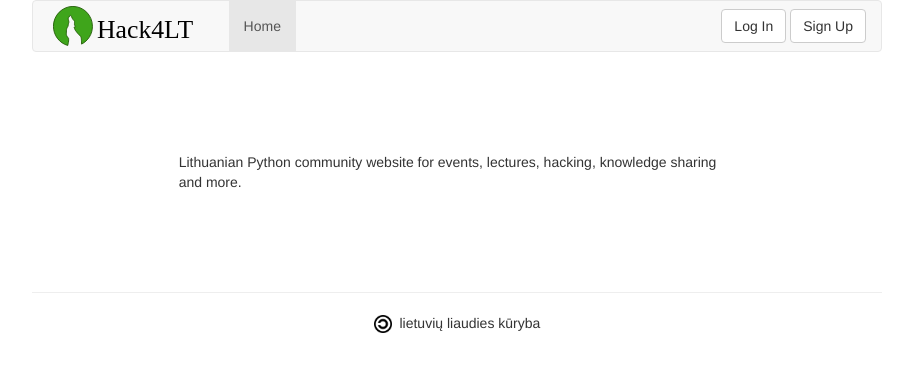
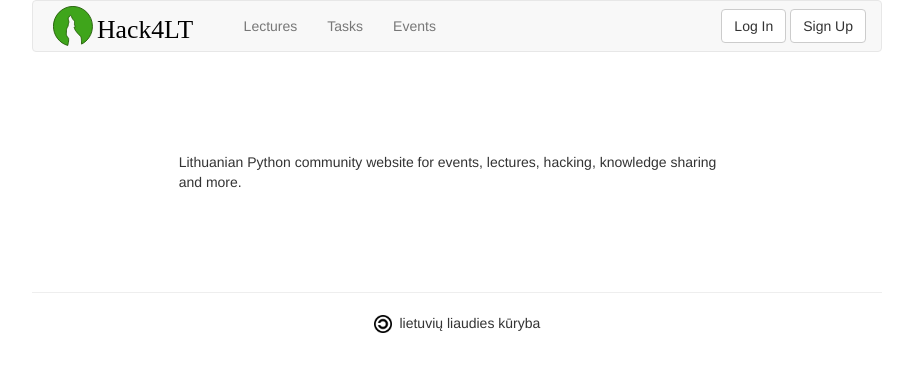
Before and after one commit to niekas/Hack4LT, a Django app: template src/hack4lt/templates/hack4lt/home.html in a window 1280 px wide. Shown: the top 372 px of the page, without its empty margins (183-1096 px from the left). Run offline with Django 3.2, Linux system fonts and the light colour scheme; the template is opened without the code that fills it, so the values that code supplies are empty; some libraries are stand-ins or nearby versions.

Commit message:
Update menu.

```diff
--- a/src/hack4lt/templates/menu.html
+++ b/src/hack4lt/templates/menu.html
@@ -5,11 +5,13 @@
             <span class="sr-only">Toggle navigation</span>
             <span class="icon-bar"></span>
         </button>
-        <a style="margin: 0px; padding: 5px 35px 5px 20px;" href="#" class="navbar-brand"><img  src="{{ STATIC_URL }}img/hack4lt_brand.svg"> </a>
+        <a style="margin: 0px; padding: 5px 35px 5px 20px;" href="{% url 'about' %}" class="navbar-brand"><img  src="{{ STATIC_URL }}img/hack4lt_brand.svg"> </a>
     </div>
     <div id="navbarCollapse" class="collapse navbar-collapse">
         <ul class="nav navbar-nav">
-            <li class="{% if active == "home" %}active{% endif %}"><a href="{% url 'home' %}">Home</a></li>
+            <li class="{% if active == "lectures" %}active{% endif %}"><a href="{% url 'lectures' %}">{% trans 'Lectures' %}</a></li>
+            <li class="{% if active == "tasks" %}active{% endif %}"><a href="{% url 'tasks' %}">{% trans 'Tasks' %}</a></li>
+            <li class="{% if active == "events" %}active{% endif %}"><a href="{% url 'events' %}">{% trans 'Events' %}</a></li>
         </ul>
         <ul class="nav navbar-nav navbar-right" style="padding-right: 15px;">
             {% if user.is_authenticated %}
```
